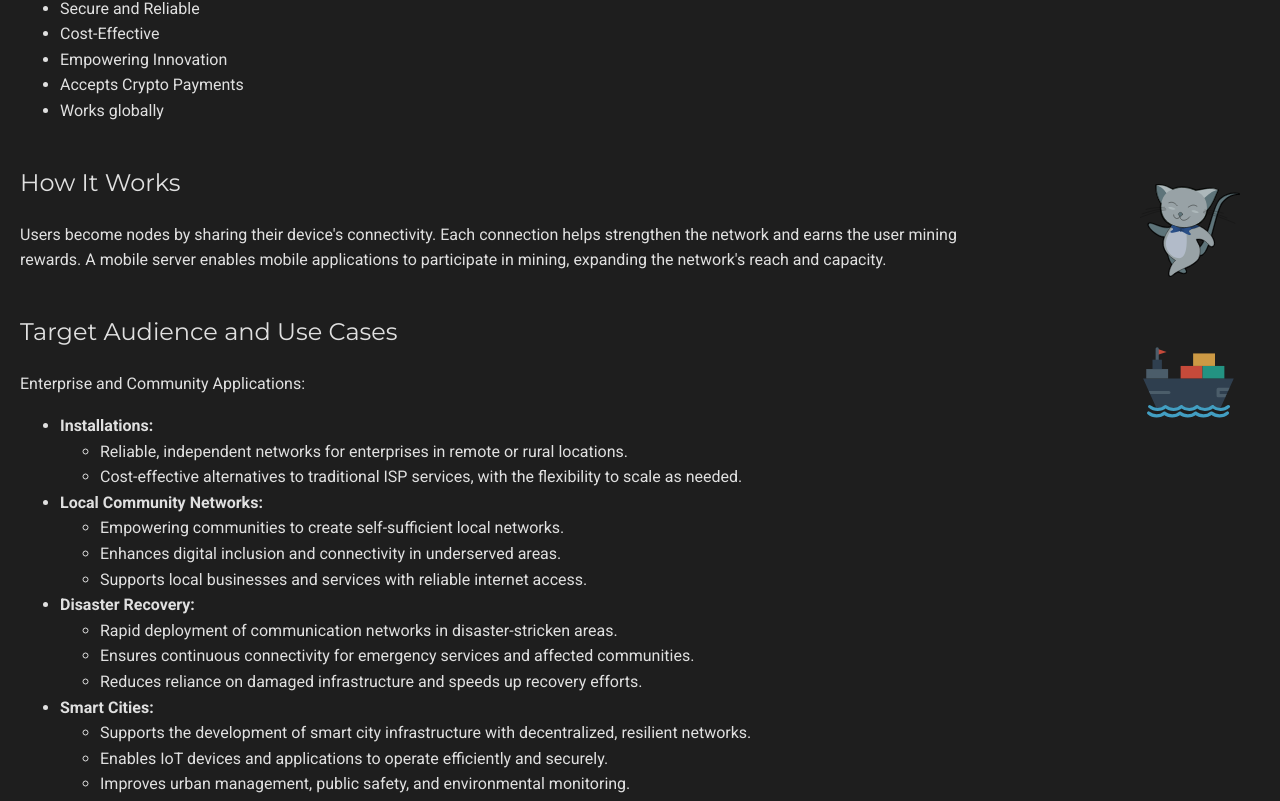
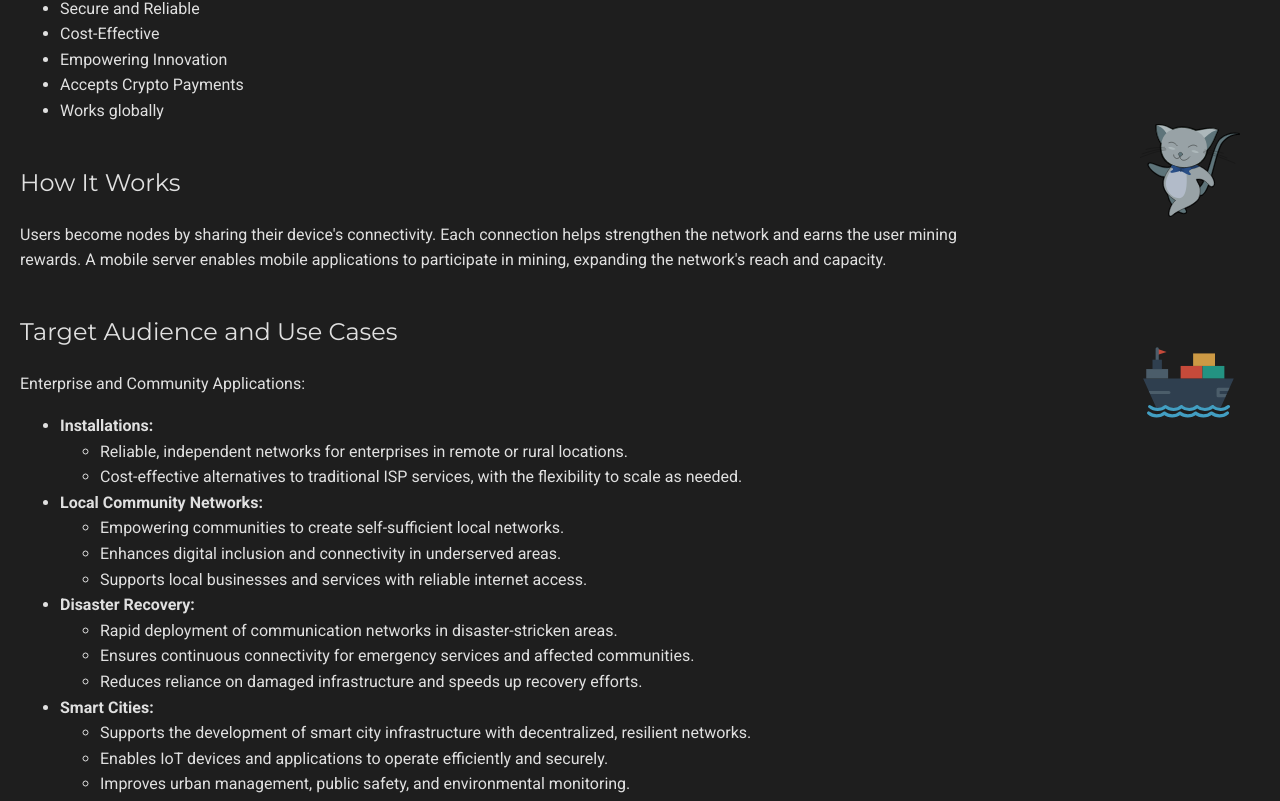
Before and after one commit to starp-tech/starp-tech.github.io, a plain HTML site: page pitch/index.html in a window 1280 px wide. Shown: the part 1117-1918 px from the top of the page. Drawn offline with Linux system fonts and the light colour scheme.

Commit message:
feat: add pitch

```diff
--- a/pitch/index.html
+++ b/pitch/index.html
@@ -75,7 +75,7 @@
 
     <section id="how-it-works">
       <h2>How It Works</h2>
-      <img src="/pitch/walking.svg" alt="Purple Fox Mascot" class="mascot">
+      <img src="/pitch/walking.svg" alt="Purple Fox Mascot" class="mascot" style="top:-40px;">
       <p>Users become nodes by sharing their device's connectivity. Each connection helps strengthen the network and
         earns the user mining rewards. A mobile server enables mobile applications to participate in mining, expanding
         the network's reach and capacity.</p>
```
